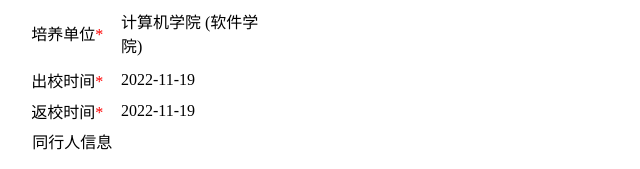
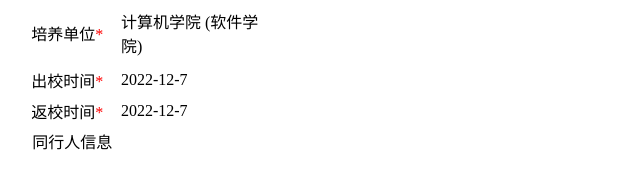
Before and after one commit to TROSPUD/web3-approval, a plain HTML site: page index.html in a window 1280 px wide. Shown: the part 370-539 px from the top of the page, 143-783 px from the left. Drawn offline with Linux system fonts and the light colour scheme.

Commit message:
更新 index.html

```diff
--- a/index.html
+++ b/index.html
@@ -64,11 +64,11 @@
         </tr>
         <tr>
             <td class="left">出校时间<span id="star">*</span></td>
-            <td class="right">2022-11-19</td>
+            <td class="right">2022-12-7</td>
         </tr>
         <tr>
             <td class="left">返校时间<span id="star">*</span></td>
-            <td class="right">2022-11-19</td>
+            <td class="right">2022-12-7</td>
         </tr>
         <tr>
             <td>同行人信息</td>
```
